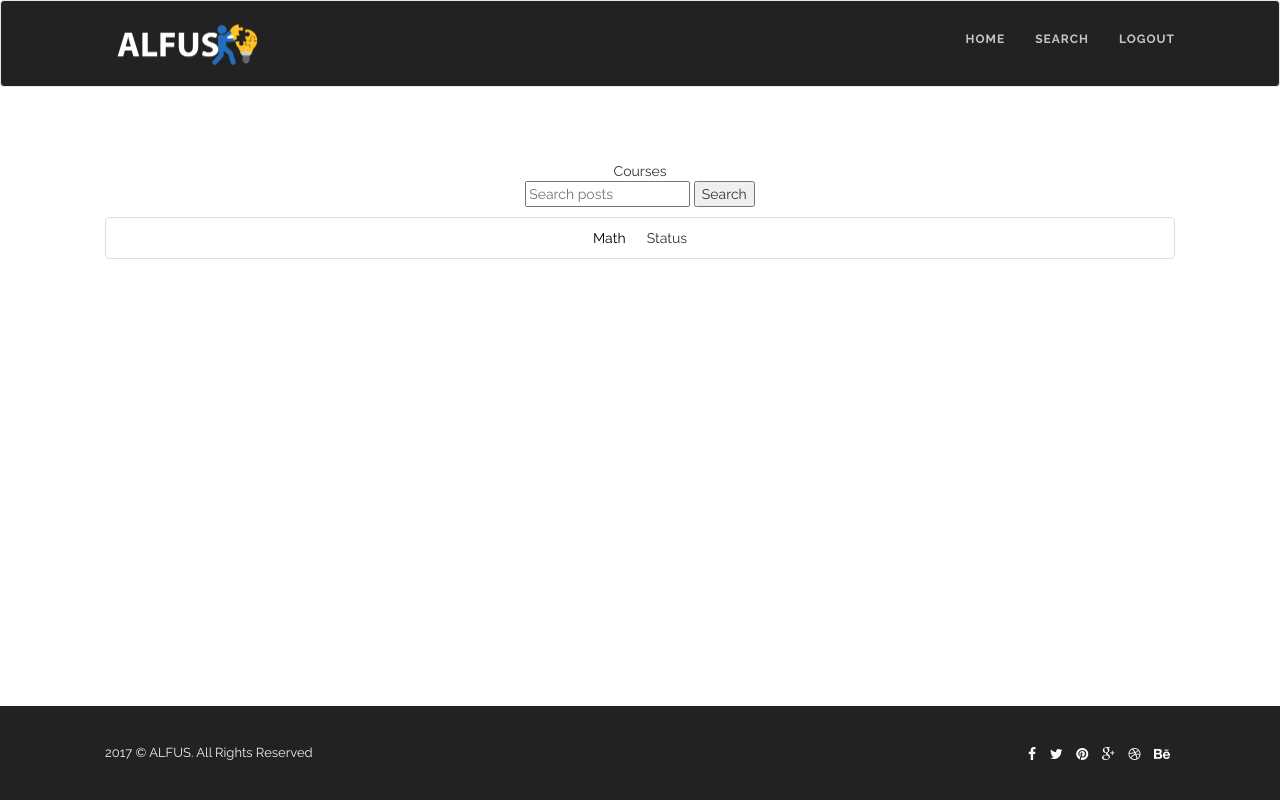
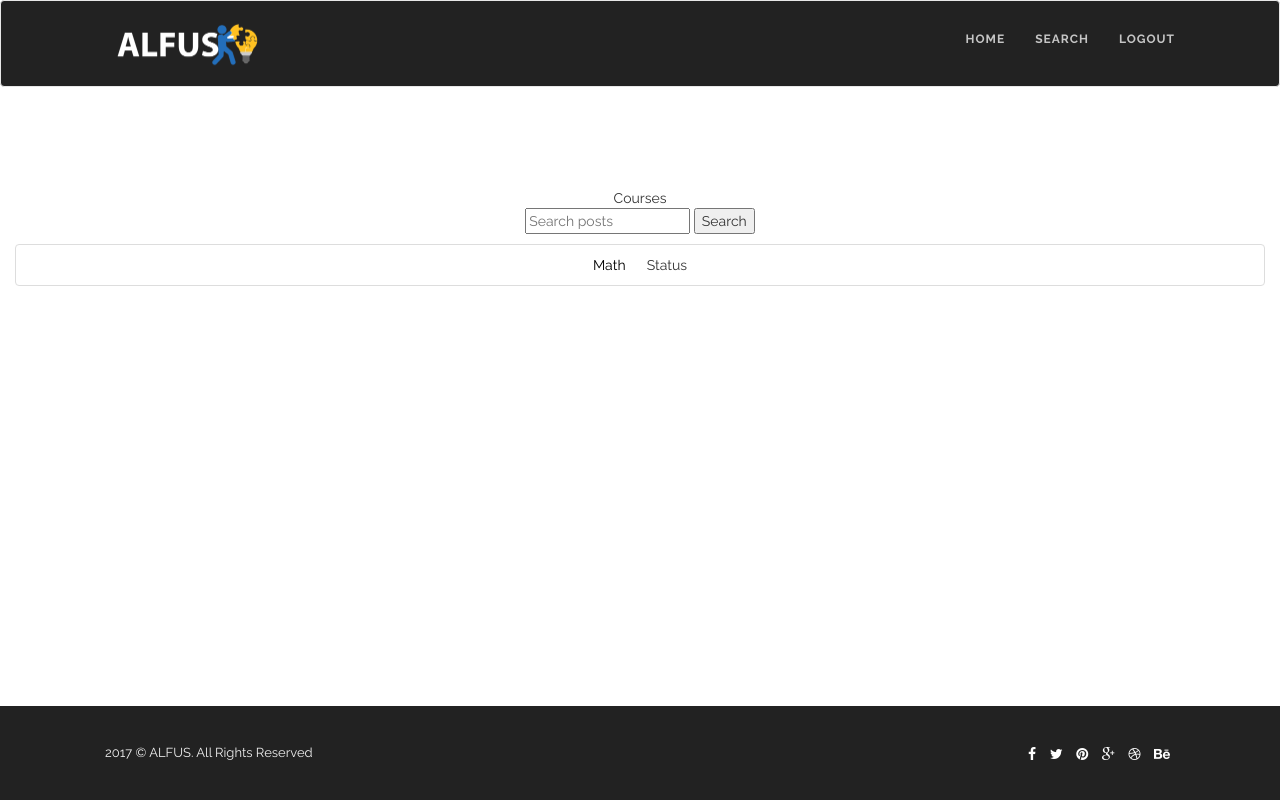
Before and after one commit to yanbek/ALFUS, a Django app: page /questions/ in a window 1280 px wide. Run offline with Django 3.2, Linux system fonts and the light colour scheme; a user stored in the database is signed in; data comes from the database, SQL or seed files in the repository; both versions use the stored data as it was after the commit; some libraries are stand-ins or nearby versions.

Commit message:
Attempt to fix overflow issue

```diff
--- a/ALFUS/personal/templates/personal/base.html
+++ b/ALFUS/personal/templates/personal/base.html
@@ -53,7 +53,6 @@
 
             </div><!-- /.container-fluid -->
         </nav>
-
         <div class="container">
             <div class="content">
                 {% block content %}{% endblock %}
--- a/ALFUS/questions/models.py
+++ b/ALFUS/questions/models.py
@@ -35,7 +35,7 @@ class Chapter(models.Model):
         return self.name
 
 class Question(models.Model):
-    question_text = models.CharField(max_length=200)
+    question_text = models.CharField(max_length=700)
     pub_date = models.DateTimeField('date published')
     # 0 is the easiest and 1 is the hardest
     difficulty = models.FloatField(default=0.5)
--- a/ALFUS/questions/static/questions/css/style.css
+++ b/ALFUS/questions/static/questions/css/style.css
@@ -298,10 +298,18 @@ nav#tf-footer {
 	padding: 3% 0 2% 0;
 	color: #f1f1f1;
 	position: absolute;
-	bottom: 0;
-    width: 100%
+    bottom: 0;
+    width: 100vw;
 }
 
 nav#tf-footer a {
 	color: white;
 }
+
+#homepage {
+	position: absolute;
+    top: 0;
+    bottom: 0;
+    overflow: auto;
+    width: 100vw;
+}
--- a/ALFUS/questions/templates/questions/base.html
+++ b/ALFUS/questions/templates/questions/base.html
@@ -55,8 +55,7 @@
     </nav>
 </div>
 
-
-    <div class="container">
+    <div id="homepage" class="container">
         <div class="content"
         {%block content %}{% endblock %}
     </div>
```
Also changed, not shown: ALFUS/db.sqlite3.
